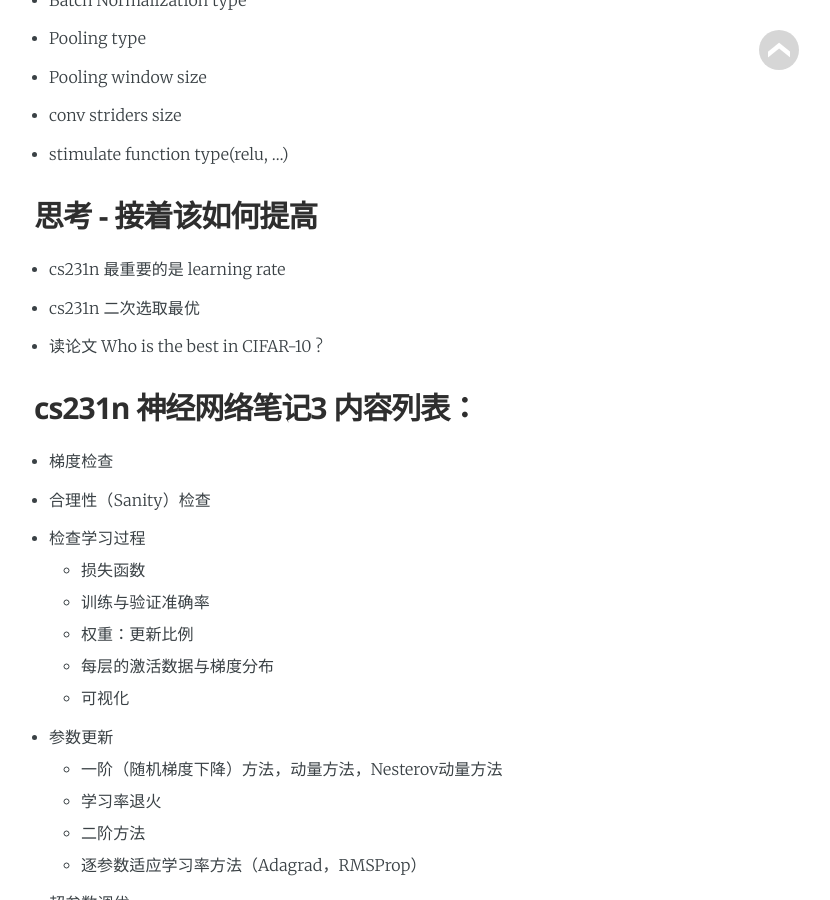
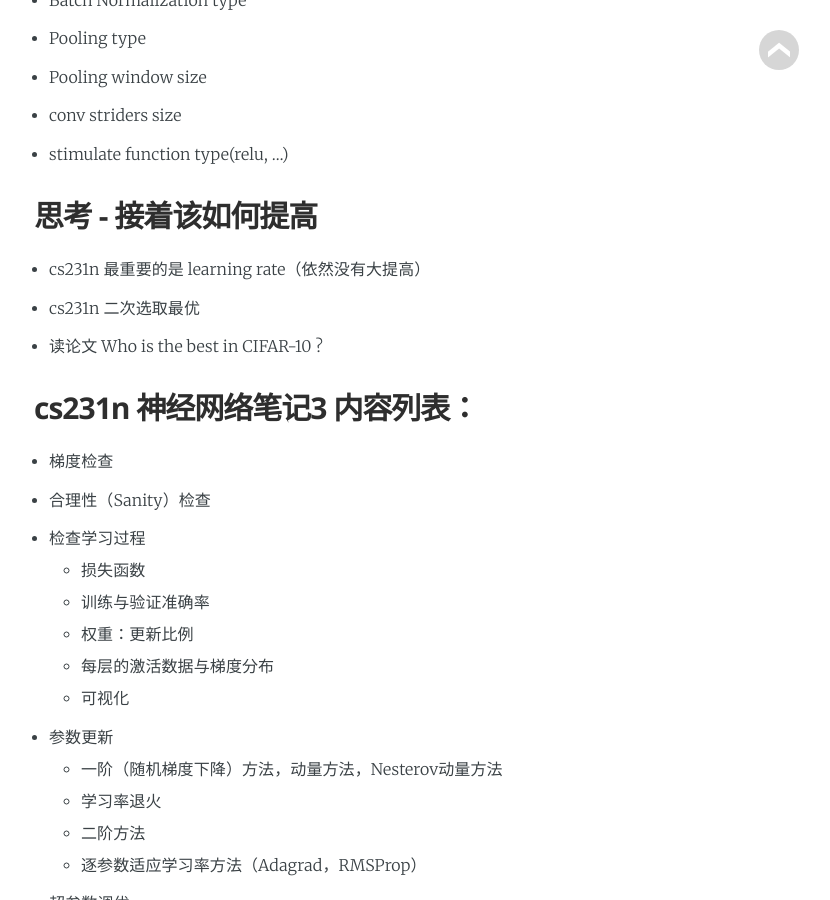
Before and after one commit to chinaq/blog, a Jekyll site: the page built from _posts/2017-08-29-HyperparameterOptimization.md, in a window 1280 px wide and 900 px high, scrolled down 1699 px. Shown: the whole window, without its empty margins (281-1111 px from the left). Built offline with Jekyll 4.4.1, drawn with Linux system fonts in a browser that asks for light colours; some web fonts are replaced.

Commit message:
revise hyperopt

```diff
--- a/_posts/2017-08-29-HyperparameterOptimization.md
+++ b/_posts/2017-08-29-HyperparameterOptimization.md
@@ -46,7 +46,7 @@ author:            Qiang
 - stimulate function type(relu, ...)
 
 ## 思考 - 接着该如何提高
-- cs231n 最重要的是 learning rate
+- cs231n 最重要的是 learning rate（依然没有大提高）
 - cs231n 二次选取最优
 - 读论文 Who is the best in CIFAR-10 ?
 
```
Also changed, not shown: _posts_o/2017-08-29-超参优化/2017-08-29-HyperparameterOptimization.md (+1 -1 lines).
